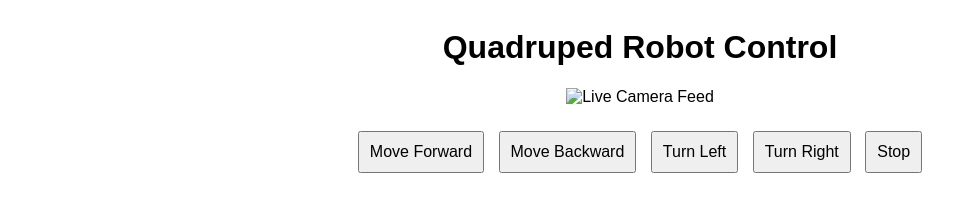
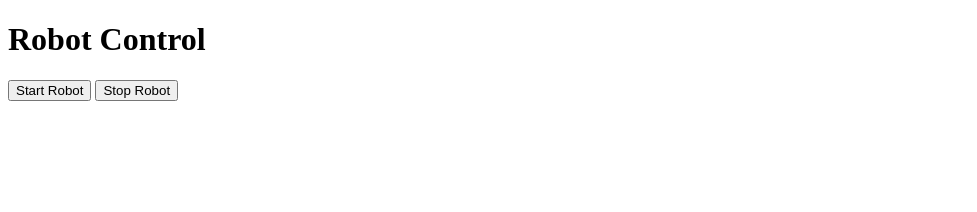
Before and after one commit to SunwayRoboticsClub/SunwayRoboticsClub.github.io, a website: page index.html in a window 1280 px wide. Shown: the whole page, without its empty margins (0-977 px from the left). Drawn offline with Linux system fonts and the light colour scheme.

Commit message:
added ssh server for connection with robot

```diff
--- a/index.html
+++ b/index.html
@@ -1,59 +1,28 @@
 <!DOCTYPE html>
 <html lang="en">
   <head>
-    <meta charset="UTF-8">
-    <meta name="viewport" content="width=device-width, initial-scale=1.0">
-    <title>Quadruped Robot Control</title>
-    <style>
-        body {
-            font-family: Arial, sans-serif;
-            display: flex;
-            flex-direction: column;
-            align-items: center;
-        }
-        #videoFeed {
-            width: 640px;
-            height: 480px;
-            margin-bottom: 20px;
-        }
-        button {
-            margin: 5px;
-            padding: 10px;
-            font-size: 16px;
-            cursor: pointer;
-        }
-    </style>
+    <meta charset="UTF-8" />
+    <meta name="viewport" content="width=device-width, initial-scale=1.0" />
+    <title>Control Quadruped Robot</title>
   </head>
   <body>
-    <h1>Quadruped Robot Control</h1>
-
-    <!-- Camera Stream -->
-    <div>
-        <img id="videoFeed" src="http://<camera_ip>:<port>/video_feed" alt="Live Camera Feed">
-    </div>
-
-    <!-- Movement Controls -->
-    <div>
-        <button onclick="sendCommand('move_forward')">Move Forward</button>
-        <button onclick="sendCommand('move_back')">Move Backward</button>
-        <button onclick="sendCommand('turn_left')">Turn Left</button>
-        <button onclick="sendCommand('turn_right')">Turn Right</button>
-        <button onclick="sendCommand('stop')">Stop</button>
-    </div>
+    <h1>Robot Control</h1>
+    <button onclick="sendCommand('rosrun my_package start_node')">Start Robot</button>
+    <button onclick="sendCommand('rosnode kill /my_node')">Stop Robot</button>
 
     <script>
-        // WebSocket setup for SSH commands (backend)
-        const socket = new WebSocket('ws://localhost:8080');  // Backend WebSocket server
-
-        // Send movement command to backend
       function sendCommand(command) {
-            socket.send(command);  // Send command to backend
+        fetch('http://<your-server-ip>:3000/control', {
+          method: 'POST',
+          headers: {
+            'Content-Type': 'application/json',
+          },
+          body: JSON.stringify({ command }),
+        })
+          .then(response => response.json())
+          .then(data => console.log(data))
+          .catch(error => console.error('Error:', error));
       }
-
-        // Handling WebSocket messages from server (if needed for feedback)
-        socket.onmessage = function(event) {
-            console.log("Received: " + event.data);
-        };
     </script>
   </body>
 </html>
```
Also changed, not shown: package.json (added, +16 -0 lines), server.js (added, +42 -0 lines), 2 other files. Lines whose indentation alone changed are shown as unchanged.
